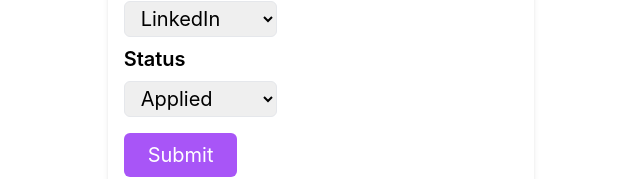
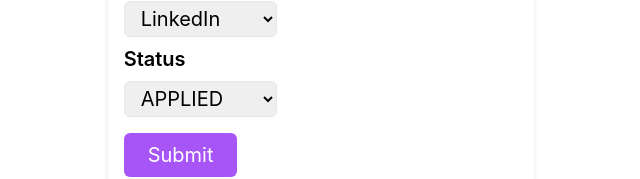
Before and after one commit to codesydney/job-tracker, a Next.js app: page /createapp in a window 1280 px wide. Shown: the part 365-544 px from the top of the page, without its empty margins (319-959 px from the left). Built offline with nearby package versions, Linux system fonts and the light colour scheme.

Commit message:
Inferres types for Status and Source object.

```diff
--- a/src/pages/applications.tsx
+++ b/src/pages/applications.tsx
@@ -4,7 +4,14 @@ import axios from 'axios';
 import { useRouter } from 'next/router';
 import Image from 'next/image';
 
-const Status = {
+const SOURCE = {
+  LinkedIn: 'LinkedIn',
+  Seek: 'Seek',
+} as const;
+
+type Source = keyof typeof SOURCE;
+
+const STATUS = {
   APPLIED: 'Applied',
   REJECTED: 'Rejected',
   PHONE_SCREEN: 'Phone Screen',
@@ -12,10 +19,7 @@ const Status = {
   JOB_OFFER: 'Job Offer',
 } as const;
 
-const Source = {
-  LinkedIn: 'LinkedIn',
-  Seek: 'Seek',
-} as const;
+type Status = keyof typeof STATUS;
 
 interface IJobDescription {
   rawText: String;
@@ -25,15 +29,15 @@ interface IJobListing {
   company: String;
   position: String;
   url: String;
-  source: typeof Source;
-  status: typeof Status;
+  source: Source;
+  status: Status;
   jobDescription: IJobDescription;
 }
 
 interface IApplication {
   id: Number;
   jobListingId: Number;
-  status: typeof Status;
+  status: Status;
   createdAt: Date;
   updatedAt: Date;
   jobListing: IJobListing;
--- a/src/pages/createapp.tsx
+++ b/src/pages/createapp.tsx
@@ -3,12 +3,14 @@ import { useForm, SubmitHandler, useWatch } from 'react-hook-form';
 import axios from 'axios';
 import { useRouter } from 'next/router';
 
-const Source = {
+const SOURCE = {
   LinkedIn: 'LinkedIn',
   Seek: 'Seek',
 } as const;
 
-const Status = {
+type Source = keyof typeof SOURCE;
+
+const STATUS = {
   APPLIED: 'Applied',
   REJECTED: 'Rejected',
   PHONE_SCREEN: 'Phone Screen',
@@ -16,12 +18,14 @@ const Status = {
   JOB_OFFER: 'Job Offer',
 } as const;
 
+type Status = keyof typeof STATUS;
+
 interface IAppForm {
   company: String;
   position: String;
   url: String;
-  source: typeof Source;
-  status: typeof Status;
+  source: Source;
+  status: Status;
 }
 
 const AppForm: NextPage = () => {
@@ -115,10 +119,10 @@ const AppForm: NextPage = () => {
             className='max-w-[36%] border px-3 py-1 hover:outline-none focus:outline-none focus:ring-indigo-500 focus:ring-1 rounded-md mx-4'
             {...register('status')}
           >
-            {Object.keys(Status).map((key: string) => {
+            {Object.keys(STATUS).map((key: string) => {
               return (
                 <option key={key} value={key}>
-                  {Status[key as keyof typeof Status]}
+                  {key}
                 </option>
               );
             })}
```
